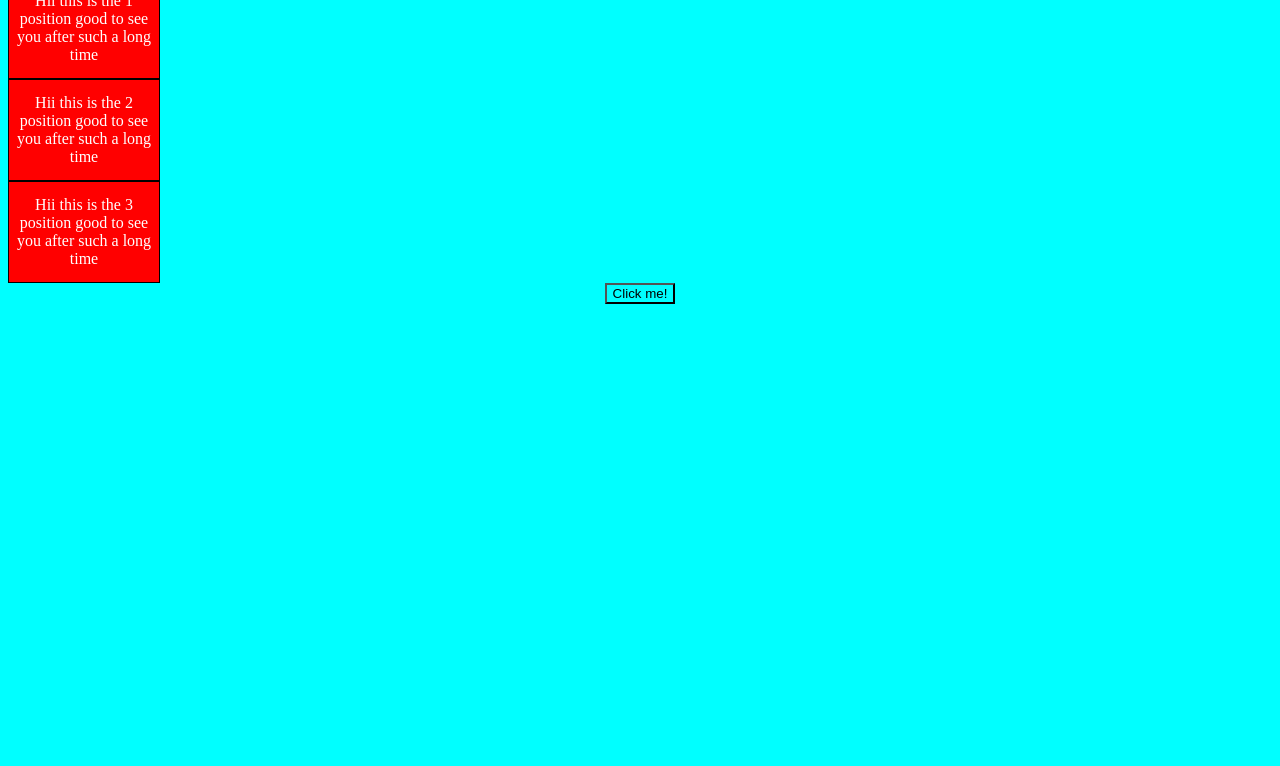
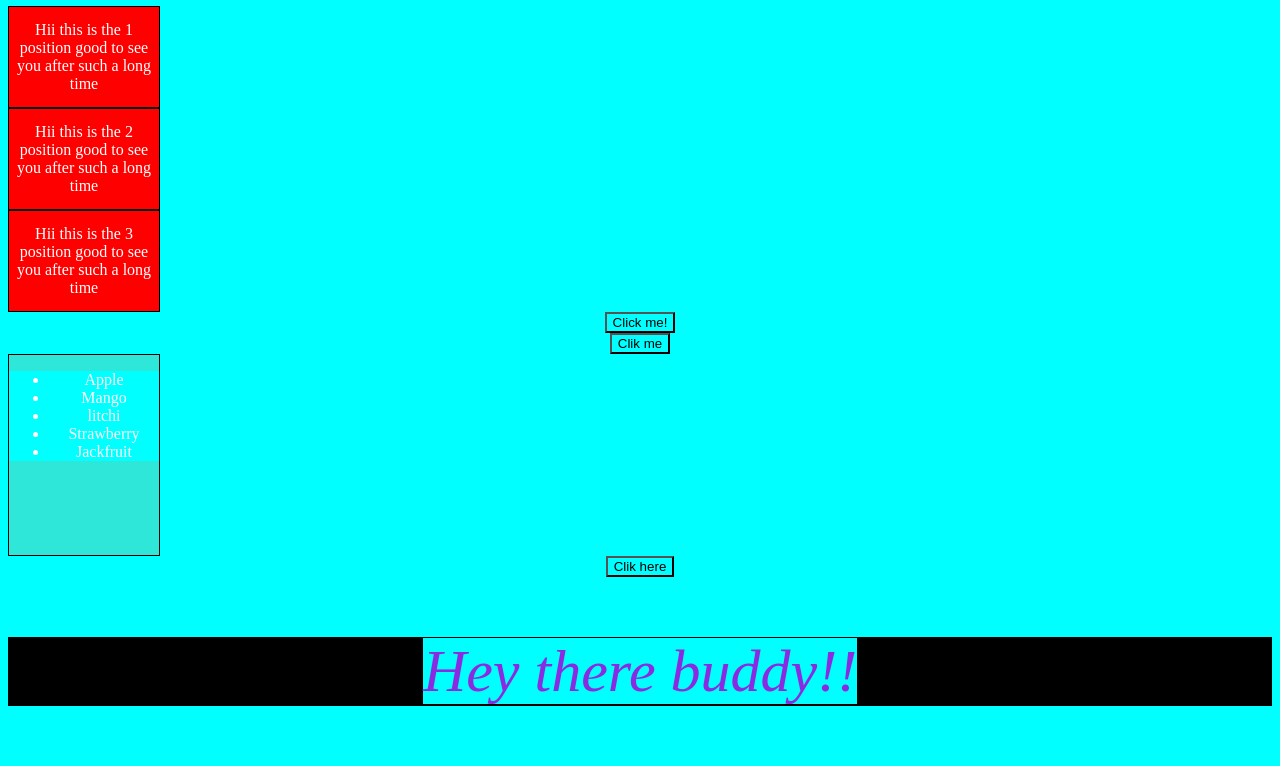
Before and after one commit to rahulkumarparida/Javascript, a plain HTML site: page Java Script/DOM/index.html in a window 1280 px wide. Shown: the part 277-1043 px from the top of the page. Before the commit the page ends 800 px from the top, so only its background shows below. Drawn offline with Linux system fonts and the light colour scheme.

Commit message:
added DOM

```diff
--- a/Java Script/DOM/Dom.js
+++ b/Java Script/DOM/Dom.js
@@ -33,3 +33,54 @@ for (boxes of box) {
     boxes.innerText =`Hii this is the ${index} position good to see you after such a long time `
     index++;
 }
+//*let see get and set attribute property in js
+
+
+ let cube = document.querySelector("#cube");
+ console.log(cube);
+  let id = cube.getAttribute("id");
+  let name = cube.getAttribute("name");
+  console.log(id);
+   // this is to get attribute
+console.log(name);
+console.log(cube.setAttribute("name" , "GetCube"));
+// this is how to set attribute or change values
+
+// node.style
+ let divboxx = document.querySelector(".boxx");
+ divboxx.style.backgroundColor = "pink";
+ divboxx.style.color = "red"; // this is how we can change the properties using node.style in js
+
+
+ //* this is how we can access , create , add a new element in page in js
+ let newbtn = document.createElement("button");
+ newbtn.innerText = "Clik here";
+ let newbtn2 = document.createElement("button");
+ newbtn2.innerText = "Clik me";
+ console.log(newbtn2);
+ let btn = document.querySelector("#btn");
+ btn.append(newbtn); // this  adds button affter everything is displayed
+ btn.prepend(newbtn2);// this adds button before anythis is displayed in that container
+ btn.before(newbtn2); // this shows that it shows the button on top of the container
+ btn.after(newbtn); // this shows the button on the bottom outside the container
+ // this is how we delete or remove a part in js (you have to acces it first i have acessed it above so i can rightit  like this without error)
+divboxx.remove();
+
+// ===== PACTICE QUESTION ======
+// create btn give text click^--^me give it bgm of red and text color white
+let newbutton = document.createElement("button");
+newbutton.innerText = "click^--^me";
+newbutton.style.backgroundColor = "red";
+newbutton.style.color = "white";
+document.body.prepend(newbutton); // look on the top of the page
+
+// create p tag give some style the give it a class then create a new class in CSS and try to change the class using js (attributes)
+let paragraph = document.querySelector(".para");
+paragraph.getAttribute("class");
+// paragraph.setAttribute("class","newpara");
+// did you see how it overrideed the old class to let them have the properties of both the classes we ue class list
+paragraph.classList;
+console.log(paragraph.classList)
+paragraph.classList.add("newpara"); // see now we can access bothe properties of diffrent class using one simple line
+// paragraph.classList.remove("para");
+// this above commmaned removes the the class with it's classname
--- a/Java Script/DOM/index.html
+++ b/Java Script/DOM/index.html
@@ -26,6 +26,20 @@
        <div class="box">3</div>
     </div>
     <button class="btn">Click me!</button>
+    <div id="cube" name = "ebuc"></div>
+    <div class="boxx">Hey!!there</div>
+    <div id="btn">
+        <ul>
+            <li>Apple</li>
+            <li>Mango</li>
+            <li>litchi</li>
+            <li>Strawberry</li>
+            <li>Jackfruit</li>
+        </ul>
+    </div>
+    <div class="practice2">
+        <p class="para"><i>Hey there buddy!!</i></p>
+    </div>
     <script src="/DOM/Dom.js"></script>
 </body>
 </html>
--- a/Java Script/DOM/style.css
+++ b/Java Script/DOM/style.css
@@ -17,3 +17,33 @@
      justify-content: center;
      text-align: center;
 }
+.boxx{
+    height: 100px;
+    width: 150px;
+    border: 1px solid black;
+    background-color: red;
+    color:  white;
+    display:  flex;
+    align-items: center;
+     justify-content: center;
+     text-align: center;
+}
+#btn{
+    height: 200px;
+    width: 150px;
+    border: 1px solid black;
+    background-color: rgb(46, 231, 216);
+    color:  white;
+
+
+
+}
+.para{
+    font-size: 60px;
+    font-weight: 400;
+    color: blueviolet;
+}
+.newpara{
+
+    background-color: black;
+}
```
